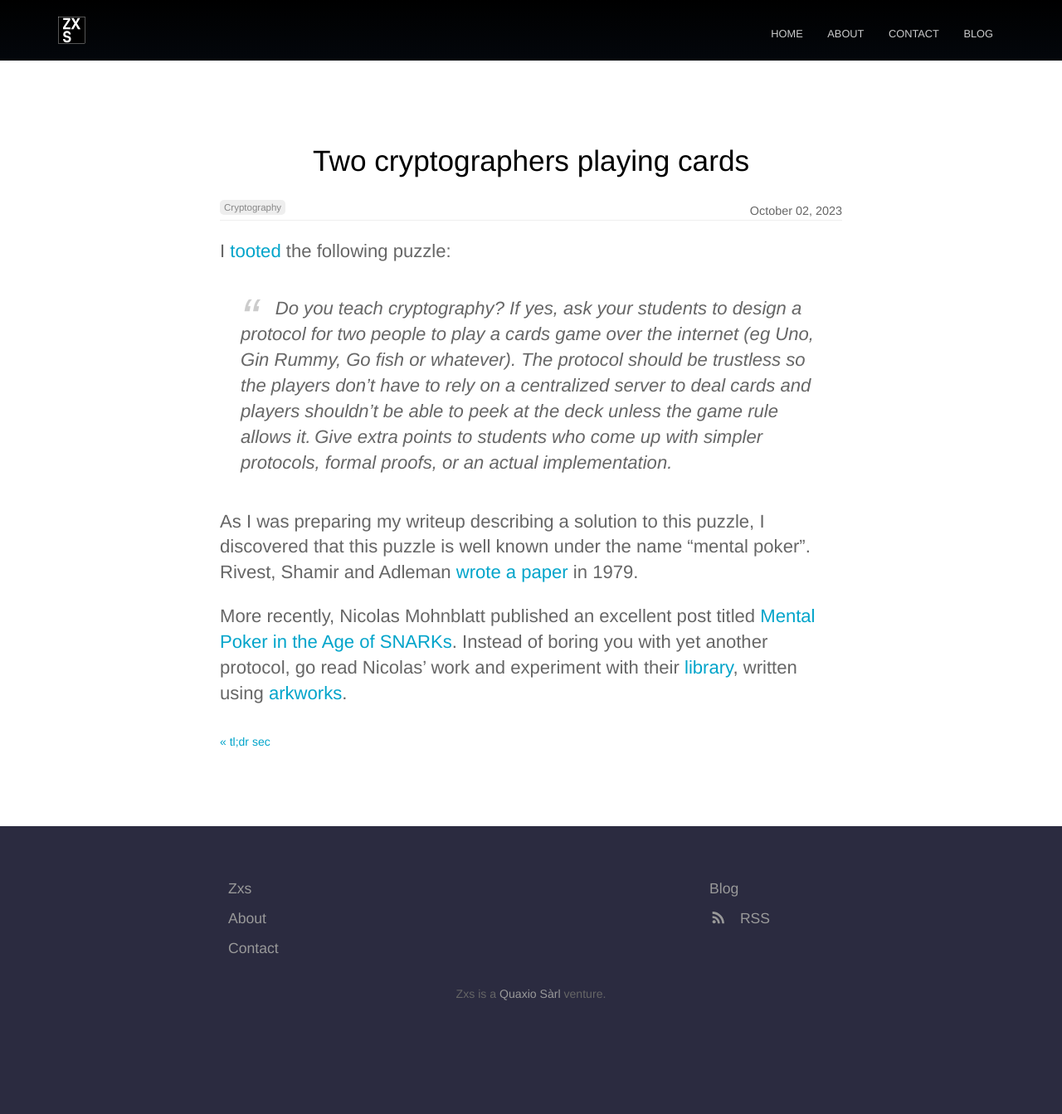
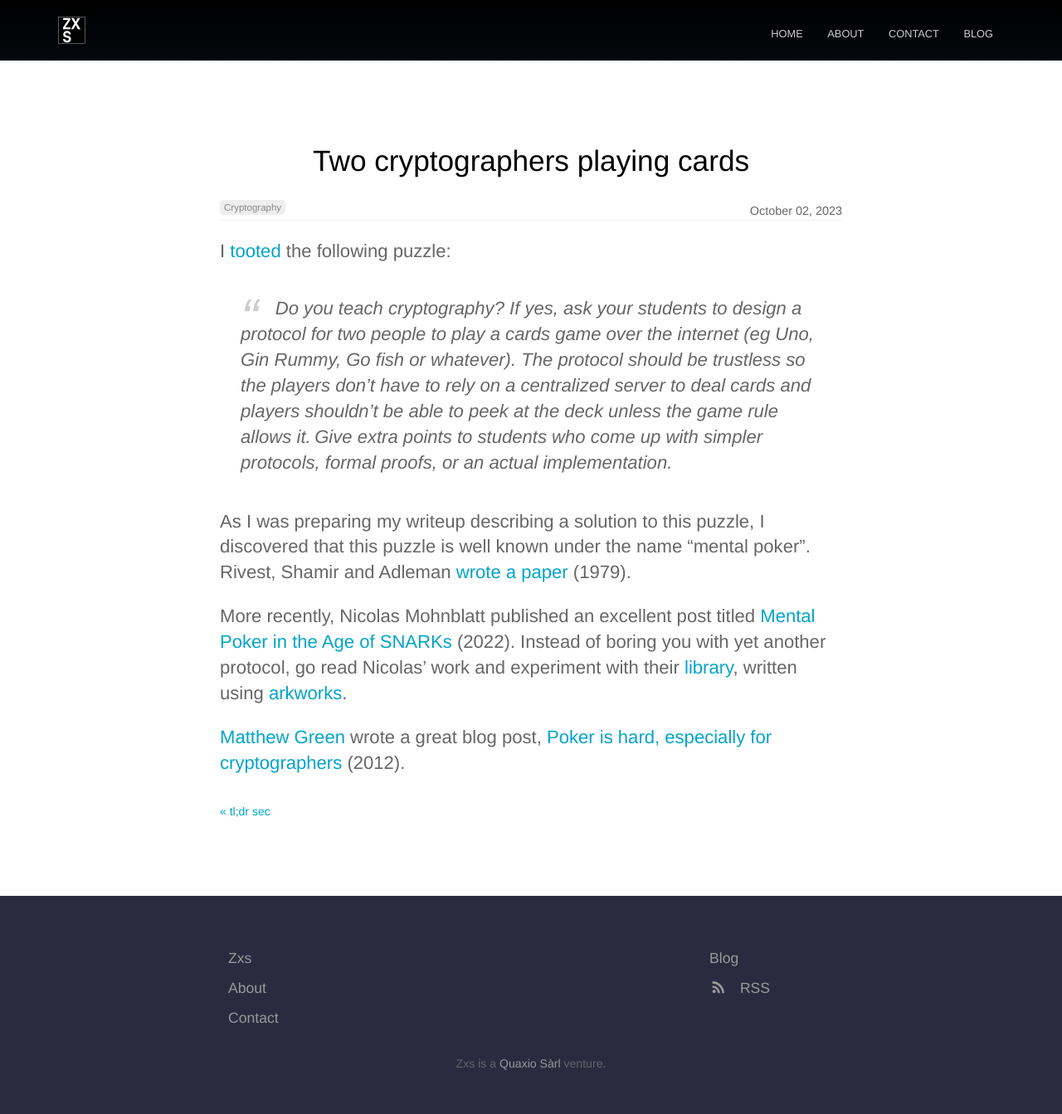
Before and after one commit to zxsdotch/zxsdotch.github.com, a Jekyll site: the page built from _posts/2023-10-02-two-cryptographers-playing-cards.md, in a window 1280 px wide. Shown: the whole page at 83% size. Built offline with Jekyll 4.4.1, drawn with Linux system fonts in a browser that asks for light colours; before the commit the page ends 1259 px from its top, so only the background shows below that.

Commit message:
Add link to Matthew Green's blog post

```diff
--- a/_posts/2023-10-02-two-cryptographers-playing-cards.md
+++ b/_posts/2023-10-02-two-cryptographers-playing-cards.md
@@ -9,6 +9,8 @@ I [tooted](https://infosec.exchange/@alok/111161449025589921) the following puzz
 >
 > Give extra points to students who come up with simpler protocols, formal proofs, or an actual implementation.
 
-As I was preparing my writeup describing a solution to this puzzle, I discovered that this puzzle is well known under the name "mental poker". Rivest, Shamir and Adleman [wrote a paper](https://apps.dtic.mil/dtic/tr/fulltext/u2/a066331.pdf) in 1979.
+As I was preparing my writeup describing a solution to this puzzle, I discovered that this puzzle is well known under the name "mental poker". Rivest, Shamir and Adleman [wrote a paper](https://apps.dtic.mil/dtic/tr/fulltext/u2/a066331.pdf) (1979).
 
-More recently, Nicolas Mohnblatt published an excellent post titled [Mental Poker in the Age of SNARKs](https://geometry.xyz/notebook/mental-poker-in-the-age-of-snarks-part-1). Instead of boring you with yet another protocol, go read Nicolas' work and experiment with their [library](https://github.com/geometryresearch/mental-poker), written using [arkworks](https://github.com/arkworks-rs).
+More recently, Nicolas Mohnblatt published an excellent post titled [Mental Poker in the Age of SNARKs](https://geometry.xyz/notebook/mental-poker-in-the-age-of-snarks-part-1) (2022). Instead of boring you with yet another protocol, go read Nicolas' work and experiment with their [library](https://github.com/geometryresearch/mental-poker), written using [arkworks](https://github.com/arkworks-rs).
+
+[Matthew Green](https://en.wikipedia.org/wiki/Matthew_D._Green) wrote a great blog post, [Poker is hard, especially for cryptographers](https://blog.cryptographyengineering.com/2012/04/02/poker-is-hard-especially-for/) (2012).
```
